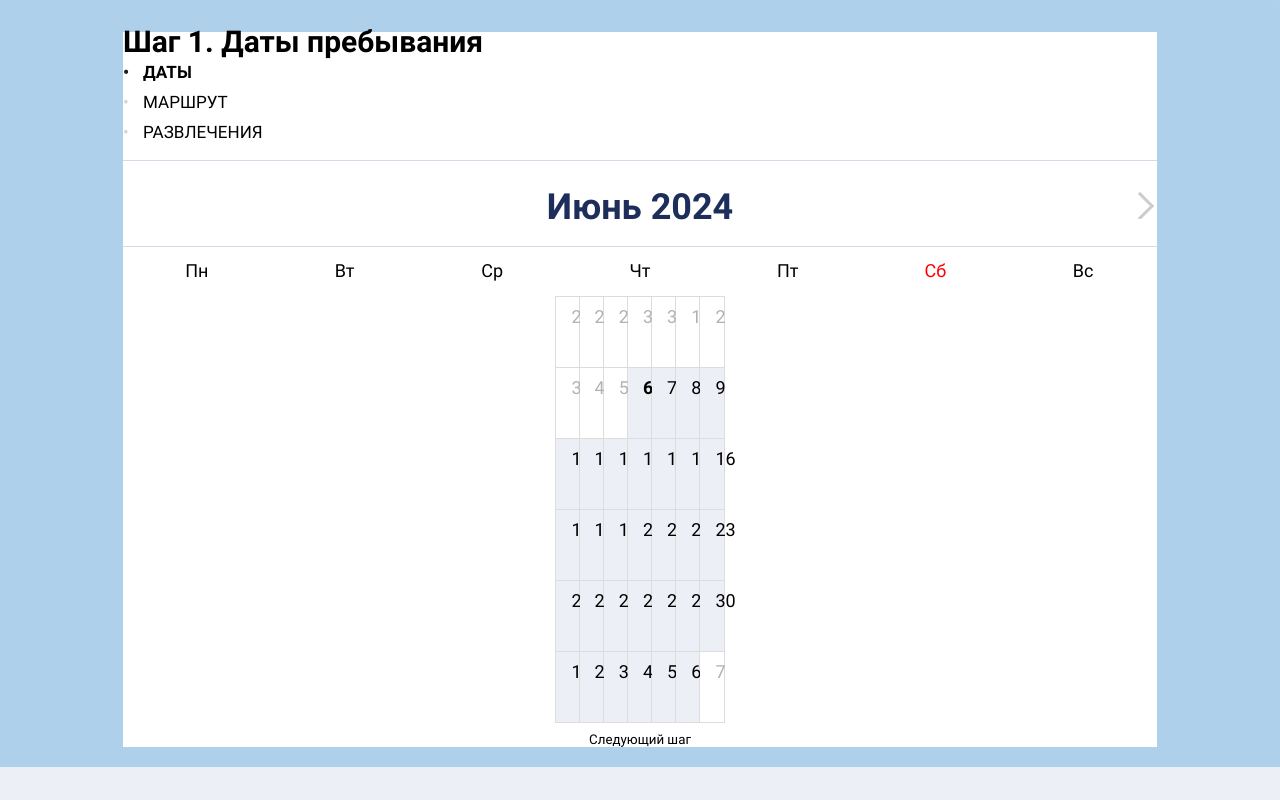
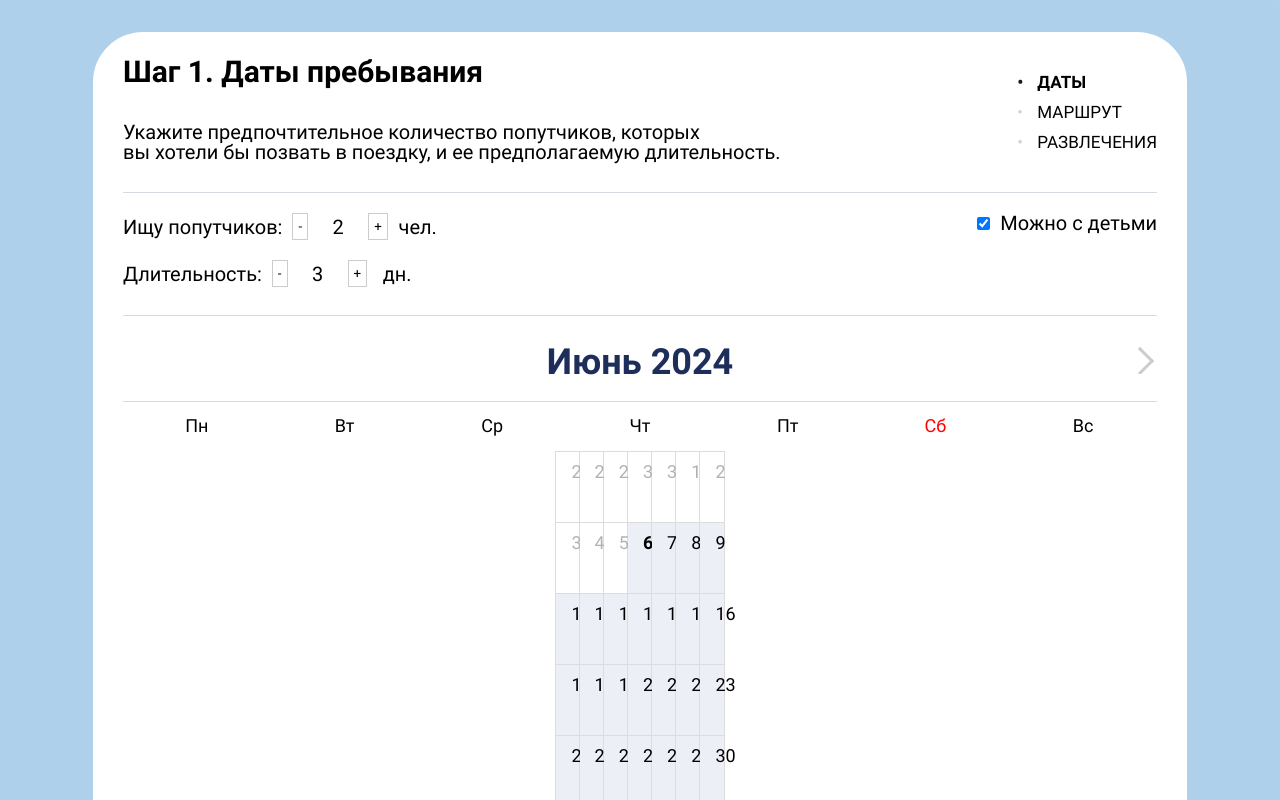
Before and after one commit to FeHixX/Project-LetsGo, a Next.js app: page /directions in a window 1280 px wide. Shown: the part 640-1440 px from the top of the page. Built offline with nearby package versions, Linux system fonts and the light colour scheme.

Commit message:
add: stepList + style formButton

```diff
--- a/src/components/multiStepForm/multiStepForm.module.scss
+++ b/src/components/multiStepForm/multiStepForm.module.scss
@@ -20,33 +20,22 @@
 	.multiStepForm {
 		display: flex;
 		flex-direction: column;
+	}
 
-		.step-list {
-			list-style-type: none;
-			padding: 0;
-
-			li {
-				font-size: 1.2rem;
-				margin: 10px 0;
-				position: relative;
-				padding-left: 20px;
-
-				&::before {
-					content: '•';
-					position: absolute;
-					left: 0;
-					color: lightgray;
-				}
-			}
-
-			.active-step {
-				font-weight: bold;
-
-				&::before {
-					color: #1a1a1a; /* Dark blue color */
-				}
-			}
-		}
-
+	.multiStepFormWrapper {
+		display: flex;
+    background: white;
+    border-radius: 50px;
+    padding: 30px;
 	}
 }
+
+.formHead {
+	display: flex;
+	justify-content: space-between
+}
+
+.formDescription {
+	display: flex;
+	flex-direction: column;
+}
--- a/src/components/multiStepForm/multiStepForm.tsx
+++ b/src/components/multiStepForm/multiStepForm.tsx
@@ -50,9 +50,11 @@ const MultiStepForm: FC<{ className?: string }> = ({ className }) => {
     <section className={rootClassName}>
       <div className={styles.multiStepForm}>
         <h2 className={styles.multiStepFormTitle}>Добавить план:</h2>
+        <div className={styles.multiStepFormWrapper}>
         {step === 1 && <StepOneDatesOfStay data={formData.stayDates} updateData={updateStayDates} nextStep={nextStep} />}
         {step === 2 && <StepTwoItinerary data={formData.route} updateData={updateRoute} nextStep={nextStep} prevStep={prevStep} />}
         {step === 3 && <StepThreePastime data={formData.activities} updateData={updateActivities} prevStep={prevStep} />}
+        </div>
       </div>
     </section>
   );
--- a/src/components/stepOneDatesOfStay/stepOneDatesOfStay.module.scss
+++ b/src/components/stepOneDatesOfStay/stepOneDatesOfStay.module.scss
@@ -120,4 +120,72 @@
       border: none;
     }
   }
+
+  .inputGroup {
+    padding-top: 20px;
+    display: flex;
+    align-items: flex-start;
+    justify-content: space-between;
+    gap: 10px;
+    padding-bottom: 20px;
+
+    label {
+      display: flex;
+      align-items: center;
+      gap: 10px;
+    }
+
+    .counter {
+      display: flex;
+      align-items: center;
+      gap: 5px;
+
+      button {
+        background-color: #fff;
+        border: 1px solid #ccc;
+        padding: 5px;
+        cursor: pointer;
+      }
+
+      span {
+        min-width: 50px;
+        text-align: center;
+      }
+    }
+  }
+
+  .inputCompanions {
+    display: flex;
+    flex-direction: column;
+    gap: 20px;
+  }
+
 }
+
+.formButton {
+  border-radius: 20px;
+  background-color: #a8d2f4;
+  display: flex;
+  max-width: 286px;
+  gap: 20px;
+  font-size: 24px;
+  color: var(--basic_blue_light, #1d2e5b);
+  font-weight: 700;
+  white-space: nowrap;
+  line-height: 100%;
+  padding: 29px 36px;
+}
+
+
+.formHead {
+  display: flex;
+  justify-content: space-between;
+  padding-bottom: 30px;
+  border-bottom: 1px solid var(--color-light-grayish-blue);
+}
+
+.formDescription {
+  display: flex;
+  flex-direction: column;
+  justify-content: space-between
+}
--- a/src/components/stepOneDatesOfStay/stepOneDatesOfStay.tsx
+++ b/src/components/stepOneDatesOfStay/stepOneDatesOfStay.tsx
@@ -9,6 +9,7 @@ import 'react-datepicker/dist/react-datepicker.css';
 import styles from './stepOneDatesOfStay.module.scss';
 import { StepOneDatesOfStayProps } from './stepOneDatesOfStay.types';
 import StepList from '../formNavigation/formNavigation';
+import Polygon from '@icons/polygon.svg'
 
 const customRu = {
   ...ru,
@@ -27,6 +28,9 @@ registerLocale('ru', customRu);
 const StepOneDatesOfStay: FC<StepOneDatesOfStayProps> = ({ updateData, nextStep, className }) => {
   const [startDate, setStartDate] = useState<Date | null>(null);
   const [endDate, setEndDate] = useState<Date | null>(null);
+  const [companions, setCompanions] = useState<number>(2);
+  const [duration, setDuration] = useState<number>(3);
+  const [withChildren, setWithChildren] = useState<boolean>(true);
   const today = new Date();
   const maxDate = addMonths(today, 1);
 
@@ -62,12 +66,42 @@ const StepOneDatesOfStay: FC<StepOneDatesOfStayProps> = ({ updateData, nextStep,
 
   return (
     <div className={rootClassName}>
-      <div>
+      <div className={styles.formHead}>
+      <div className={styles.formDescription}>
         <h2>Шаг 1. Даты пребывания</h2>
-        <p></p>
+        <p>Укажите предпочтительное количество попутчиков, которых <br/>
+        вы хотели бы позвать в поездку, и ее предполагаемую длительность.</p>
       </div>
-      <div>
         <StepList currentStep={0} activeStep={0} setStep={nextStep} />
+      </div>
+      <div className={styles.inputGroup}>
+        <div className={styles.inputCompanions}>
+        <label>Ищу попутчиков:
+          <div className={styles.counter}>
+            <button onClick={() => setCompanions(Math.max(1, companions - 1))}>-</button>
+            <span>{companions}</span>
+            <button onClick={() => setCompanions(companions + 1)}>+</button>
+            <span>чел.</span>
+          </div>
+        </label>
+        <label>Длительность:
+          <div className={styles.counter}>
+            <button onClick={() => setDuration(Math.max(1, duration - 1))}>-</button>
+            <span>{duration}</span>
+            <button onClick={() => setDuration(duration + 1)}>+</button>
+            <span>дн.</span>
+          </div>
+        </label>
+        </div>
+        <label>
+          <input
+            type="checkbox"
+            checked={withChildren}
+            onChange={() => setWithChildren(!withChildren)}
+          />
+          Можно с детьми
+        </label>
+
       </div>
       <div className={styles.dateWrapper}>
         <DatePicker
@@ -84,7 +118,9 @@ const StepOneDatesOfStay: FC<StepOneDatesOfStayProps> = ({ updateData, nextStep,
           renderDayContents={renderDayContents}
         />
       </div>
-      <button onClick={handleNext}>Следующий шаг</button>
+      <button className={styles.formButton} onClick={handleNext}>Следующий шаг
+        <Polygon></Polygon>
+      </button>
     </div>
   );
 };
--- a/src/components/stepThreePastime/stepThreePastime.module.scss
+++ b/src/components/stepThreePastime/stepThreePastime.module.scss
@@ -5,3 +5,30 @@
 .root {
 	display: flex;
 }
+
+.formButton {
+  border-radius: 20px;
+  background-color: #a8d2f4;
+  display: flex;
+  max-width: 286px;
+  gap: 20px;
+  font-size: 24px;
+  color: var(--basic_blue_light, #1d2e5b);
+  font-weight: 700;
+  white-space: nowrap;
+  line-height: 100%;
+  padding: 29px 36px;
+}
+
+.formHead {
+  display: flex;
+  justify-content: space-between;
+  padding-bottom: 30px;
+  border-bottom: 1px solid var(--color-light-grayish-blue);
+}
+
+.formDescription {
+  display: flex;
+  flex-direction: column;
+  justify-content: space-between
+}
--- a/src/components/stepThreePastime/stepThreePastime.tsx
+++ b/src/components/stepThreePastime/stepThreePastime.tsx
@@ -3,6 +3,7 @@
 import React, { FC } from 'react';
 import classNames from 'classnames';
 import styles from './stepThreePastime.module.scss';
+import StepList from '../formNavigation/formNavigation';
 
 export interface StepThreePastimeProps {
   className?: string;
@@ -21,7 +22,15 @@ const StepThreePastime: FC<StepThreePastimeProps> = ({ className, prevStep }) =>
   return (
     <div className={rootClassName}>
       <div>
+        <div className={styles.formHead}>
+      <div className={styles.formDescription}>
         <h2>Шаг 3. Деятельность</h2>
+        <p>Наконец, расскажите о своих планах времяпровождения.<br/>
+          Можно писать в свободной форме и ставить тэги.
+          </p>
+      </div>
+        <StepList currentStep={2} activeStep={2} setStep={() => {}} />
+      </div>
         <button onClick={handlePrev}>На шаг назад</button>
       </div>
     </div>
--- a/src/components/stepTwoItinerary/stepTwoItinerary.module.scss
+++ b/src/components/stepTwoItinerary/stepTwoItinerary.module.scss
@@ -5,3 +5,30 @@
 .root {
 	display: flex;
 }
+
+.formButton {
+  border-radius: 20px;
+  background-color: #a8d2f4;
+  display: flex;
+  max-width: 286px;
+  gap: 20px;
+  font-size: 24px;
+  color: var(--basic_blue_light, #1d2e5b);
+  font-weight: 700;
+  white-space: nowrap;
+  line-height: 100%;
+  padding: 29px 36px;
+}
+
+.formHead {
+  display: flex;
+  justify-content: space-between;
+  padding-bottom: 30px;
+  border-bottom: 1px solid var(--color-light-grayish-blue);
+}
+
+.formDescription {
+  display: flex;
+  flex-direction: column;
+  justify-content: space-between
+}
--- a/src/components/stepTwoItinerary/stepTwoItinerary.tsx
+++ b/src/components/stepTwoItinerary/stepTwoItinerary.tsx
@@ -1,8 +1,10 @@
 import { FC } from 'react';
 import classNames from 'classnames';
+import Polygon from '@icons/polygon.svg'
 
 import styles from './stepTwoItinerary.module.scss';
 import { StepTwoItineraryProps } from './stepTwoItinerary.types';
+import StepList from '../formNavigation/formNavigation';
 
 const StepTwoItinerary: FC<StepTwoItineraryProps> = ({ className, nextStep, prevStep }) => {
   const rootClassName = classNames(styles.root, className);
@@ -18,9 +20,18 @@ const StepTwoItinerary: FC<StepTwoItineraryProps> = ({ className, nextStep, prev
   return (
     <div className={rootClassName}>
       <div>
+        <div className={styles.formHead}>
+      <div className={styles.formDescription}>
         <h2>Шаг 2. Маршрут</h2>
+        <p>Укажите страны, которые вы хотели бы посетить. <br/>
+            Это может быть одна или сразу несколько.</p>
+      </div>
+        <StepList currentStep={1} activeStep={1} setStep={nextStep} />
+      </div>
         <button onClick={handlePrev}>На шаг назад</button>
-        <button onClick={handleNext}>Следующий шаг</button>
+        <button className={styles.formButton} onClick={handleNext}>Следующий шаг
+        <Polygon></Polygon>
+      </button>
       </div>
     </div>
   );
```
Also changed, not shown: src/shared/assets/icons/polygon.svg (added).
